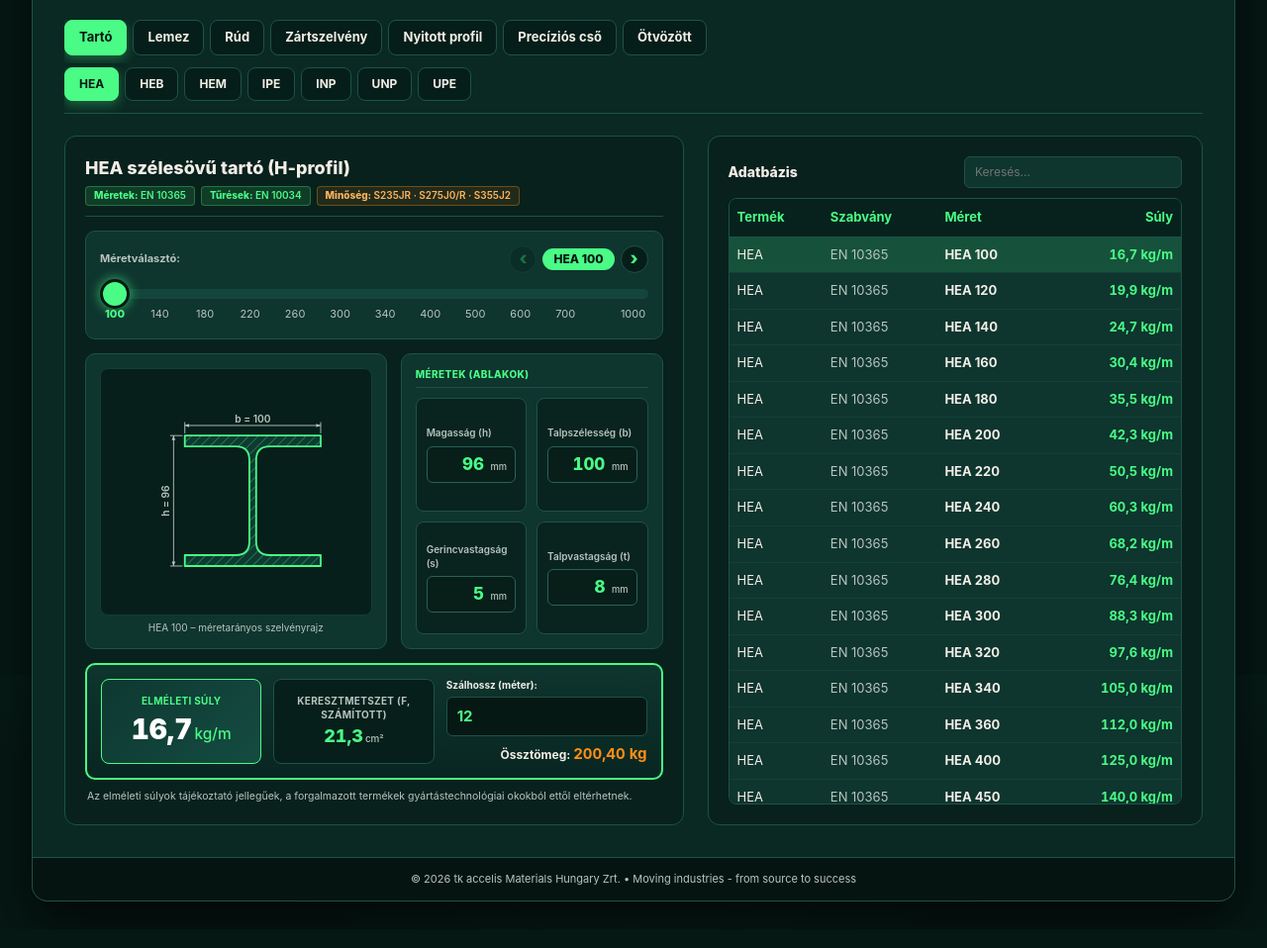
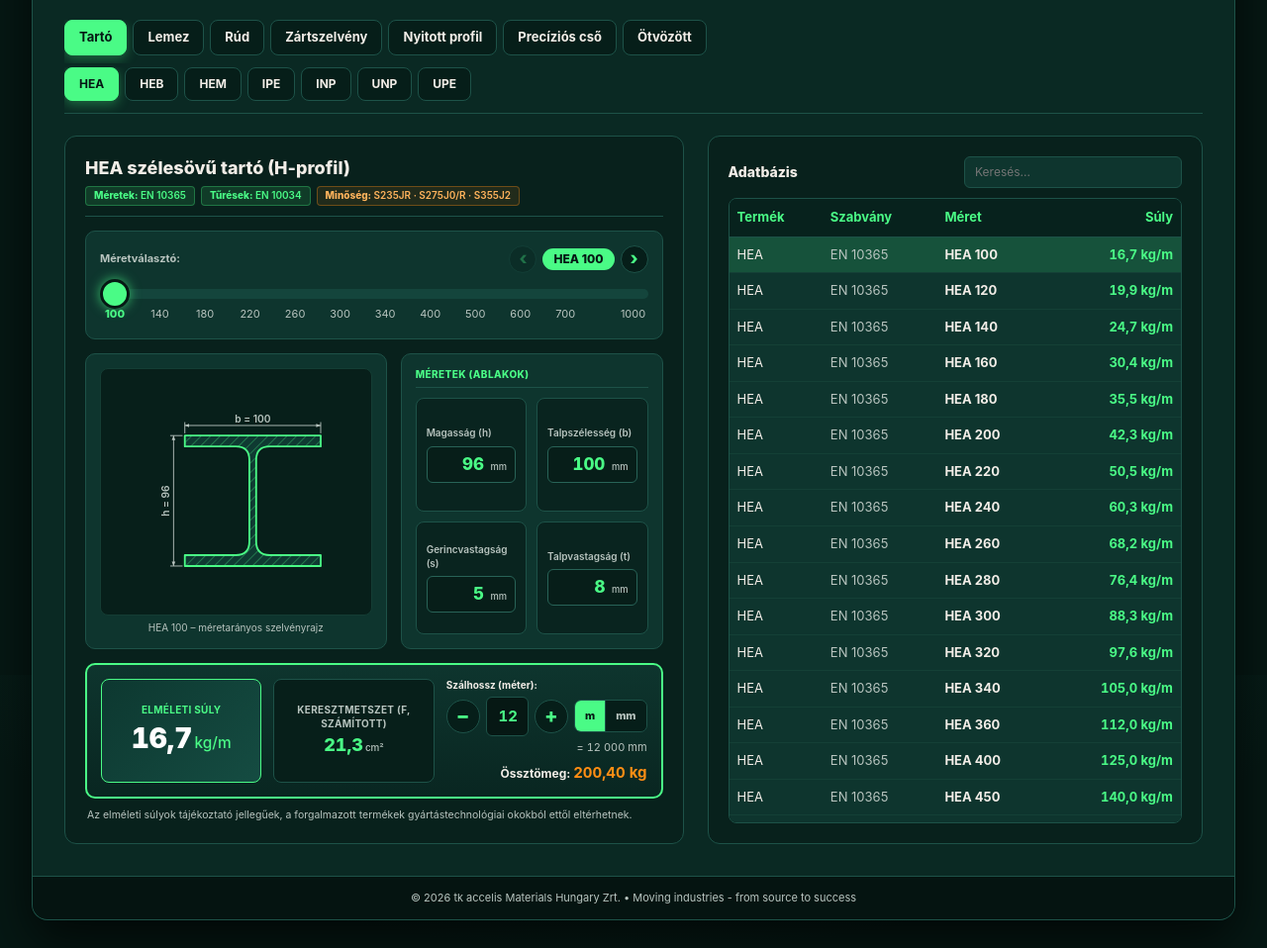
Before and after one commit to viktorbalazsi/kalkulator, a plain HTML site: page index.html in a window 1280 px wide. Shown: the part 118-1076 px from the top of the page at 99% size. Drawn offline with Linux system fonts and the light colour scheme.

Commit message:
Add files via upload

```diff
--- a/index.html
+++ b/index.html
@@ -315,6 +315,14 @@
             transition: border-color .15s;
         }
         .qty input:focus { border-color: var(--tk-active-green); }
+        .qty-row { display: flex; align-items: center; gap: 6px; }
+        .qty-row input { flex: 1; min-width: 0; text-align: right; font-variant-numeric: tabular-nums; }
+        .qty-row .step-btn { flex: none; width: 34px; height: 34px; font-size: 20px; }
+        .unit-switch { flex: none; }
+        .unit-switch button { padding: 8px 10px; font-size: 11px; }
+        .qty-hint { font-size: 11px; color: var(--tk-warm-muted); text-align: right; margin-top: 4px; min-height: 14px; font-variant-numeric: tabular-nums; }
+        .qty-hint.err { color: #ff9a9a; font-weight: 700; }
+        .qty input.err { border-color: #ff6e6e; }
         .total { font-size: 12px; font-weight: 700; margin-top: 8px; text-align: right; }
         .total-value { color: var(--tk-accent-orange); font-size: 15px; font-variant-numeric: tabular-nums; }
 
@@ -532,7 +540,16 @@
                 </div>
                 <div class="qty">
                     <label for="lengthInput" id="calcQtyLabel"></label>
-                    <input type="number" id="lengthInput" value="6.0" step="0.5" min="0.1" inputmode="decimal" oninput="calculateSubtotal()">
+                    <div class="qty-row">
+                        <button class="step-btn" type="button" aria-label="−" onclick="stepQty(-1)">−</button>
+                        <input type="text" id="lengthInput" value="6" inputmode="decimal" autocomplete="off" spellcheck="false"
+                               oninput="calculateSubtotal()" onblur="normalizeQty()" onkeydown="if(event.key==='Enter')this.blur()">
+                        <button class="step-btn" type="button" aria-label="+" onclick="stepQty(1)">+</button>
+                        <div class="lang-switch unit-switch" id="unitSwitch">
+                            <button type="button" data-u="m" onclick="setQtyUnit('m')">m</button><button type="button" data-u="mm" onclick="setQtyUnit('mm')">mm</button>
+                        </div>
+                    </div>
+                    <div class="qty-hint" id="qtyHint"></div>
                     <div class="total"><span data-i18n="total">Össztömeg:</span> <span class="total-value" id="subtotalWeight"></span></div>
                 </div>
             </div>
@@ -1949,7 +1966,7 @@
             stdLabel: "Méretek", tolLabel: "Tűrések", gradeLabel: "Minőség",
             note: "Az elméleti súlyok tájékoztató jellegűek, a forgalmazott termékek gyártástechnológiai okokból ettől eltérhetnek.",
             sizeLabel: "Táblaméret:", custom: "Egyedi méret", widthMm: "Szélesség (mm)", lengthMm: "Hosszúság (mm)",
-            qtyPieces: "Darabszám (tábla):", sheetWeight: "Elméleti tömeg / tábla", m2Weight: "Felületi tömeg", unitSheet: "kg/tábla",
+            qtyPieces: "Darabszám (tábla):", qtyLabelMm: "Szálhossz (milliméter):", invalidNum: "Érvénytelen szám", sheetWeight: "Elméleti tömeg / tábla", m2Weight: "Felületi tömeg", unitSheet: "kg/tábla",
             thickness: "Vastagság (t)", sheetW: "Szélesség", sheetL: "Hosszúság", sheetArea: "Felület",
             onlyDC01: "Ez a méret csak DC01 minőségben kapható.", onlyDX51: "Ez a méret csak DX51D+Z275 (horganyzott) minőségben kapható.",
             customNote: "Egyedi táblaméret: a tömeg számított érték, az elérhetőségről érdeklődjön kollégáinknál.",
@@ -1973,7 +1990,7 @@
             stdLabel: "Abmessungen", tolLabel: "Toleranzen", gradeLabel: "Güte",
             note: "Die theoretischen Gewichte sind Richtwerte; gelieferte Produkte können fertigungsbedingt davon abweichen.",
             sizeLabel: "Tafelformat:", custom: "Sonderformat", widthMm: "Breite (mm)", lengthMm: "Länge (mm)",
-            qtyPieces: "Stückzahl (Tafeln):", sheetWeight: "Theor. Gewicht / Tafel", m2Weight: "Flächengewicht", unitSheet: "kg/Tafel",
+            qtyPieces: "Stückzahl (Tafeln):", qtyLabelMm: "Stablänge (Millimeter):", invalidNum: "Ungültige Zahl", sheetWeight: "Theor. Gewicht / Tafel", m2Weight: "Flächengewicht", unitSheet: "kg/Tafel",
             thickness: "Dicke (t)", sheetW: "Breite", sheetL: "Länge", sheetArea: "Fläche",
             onlyDC01: "Dieses Format ist nur in DC01 lieferbar.", onlyDX51: "Dieses Format ist nur in DX51D+Z275 (verzinkt) lieferbar.",
             customNote: "Sonderformat: Gewicht berechnet – Verfügbarkeit bitte bei unseren Kollegen anfragen.",
@@ -1997,7 +2014,7 @@
             stdLabel: "Dimensions", tolLabel: "Tolerances", gradeLabel: "Grade",
             note: "Theoretical weights are for guidance only; supplied products may deviate for production reasons.",
             sizeLabel: "Sheet size:", custom: "Custom size", widthMm: "Width (mm)", lengthMm: "Length (mm)",
-            qtyPieces: "Quantity (sheets):", sheetWeight: "Theoretical weight / sheet", m2Weight: "Weight per m²", unitSheet: "kg/sheet",
+            qtyPieces: "Quantity (sheets):", qtyLabelMm: "Bar length (millimetres):", invalidNum: "Invalid number", sheetWeight: "Theoretical weight / sheet", m2Weight: "Weight per m²", unitSheet: "kg/sheet",
             thickness: "Thickness (t)", sheetW: "Width", sheetL: "Length", sheetArea: "Area",
             onlyDC01: "This size is available in DC01 only.", onlyDX51: "This size is available in DX51D+Z275 (galvanised) only.",
             customNote: "Custom size: weight is calculated – please ask our colleagues about availability.",
@@ -2108,9 +2125,9 @@
         applyStaticTexts();
         renderGroupTabs();
         loadSubTabs();
-        const qty = document.getElementById("lengthInput").value;
+        const qty = parseQty();
         loadProfile(currentGroupKey, currentSubKey, currentIndex);
-        document.getElementById("lengthInput").value = qty;   // a beírt hossz megmarad
+        if (!isNaN(qty)) document.getElementById("lengthInput").value = fmtQty(qty);   // a beírt hossz megmarad
         calculateSubtotal();
         buildMasterTable();
         filterMasterTable();
@@ -2199,9 +2216,11 @@
         currentIndex = index;
 
         document.getElementById("devProfileName").innerText = tSubName(subKey, sub);
-        document.getElementById("calcQtyLabel").innerText = T(isPlate(sub) ? "qtyPieces" : "qtyLabel");
-        document.getElementById("lengthInput").value = sub.defaultQty || 6.0;
-        document.getElementById("lengthInput").step = isPlate(sub) ? 1 : 0.5;
+        qtyIsPieces = isPlate(sub);
+        updateQtyUi();
+        // alapérték: lemeznél 1 tábla, egyébként a szokásos szálhossz (m-ben megadva, mm módban átváltva)
+        const def = sub.defaultQty || 6.0;
+        document.getElementById("lengthInput").value = fmtQty(qtyIsPieces ? def : (qtyUnit === "mm" ? def * 1000 : def));
         document.getElementById("sizePanel").hidden = !isPlate(sub);
         document.getElementById("hollowPanel").hidden = !(isHollow(sub) || isOpen(sub));
 
@@ -2764,10 +2783,63 @@
         document.getElementById("svgCaption").innerText = tCode(item.code) + " – " + T(type === "PLATE" ? "plateView" : "caption");
     }
 
+    // ===== Mennyiség / szálhossz: tetszőleges tizedes, vessző vagy pont, m vagy mm =====
+    let qtyUnit = "m", qtyIsPieces = false;
+    try { if (localStorage.getItem("tkQtyUnit") === "mm") qtyUnit = "mm"; } catch (e) {}
+
+    function parseQty() {
+        const raw = document.getElementById("lengthInput").value.replace(/\s/g, "").replace(",", ".");
+        return raw === "" || !/^\d*\.?\d*$/.test(raw) ? NaN : parseFloat(raw);
+    }
+    // legfeljebb 3 tizedes (m-ben ez 1 mm pontosság), felesleges nullák nélkül
+    const fmtQty = v => num(Math.round(v * 1000) / 1000);
+
+    function updateQtyUi() {
+        document.getElementById("unitSwitch").hidden = qtyIsPieces;
+        document.querySelectorAll("#unitSwitch button").forEach(b => b.classList.toggle("active", b.dataset.u === qtyUnit));
+        document.getElementById("calcQtyLabel").innerText =
+            T(qtyIsPieces ? "qtyPieces" : qtyUnit === "mm" ? "qtyLabelMm" : "qtyLabel");
+    }
+
+    function setQtyUnit(u) {
+        if (u === qtyUnit) return;
+        const v = parseQty();
+        qtyUnit = u;
+        try { localStorage.setItem("tkQtyUnit", u); } catch (e) {}
+        if (!isNaN(v)) document.getElementById("lengthInput").value = fmtQty(u === "mm" ? v * 1000 : v / 1000);
+        updateQtyUi();
+        calculateSubtotal();
+    }
+
+    function stepQty(d) {
+        const step = qtyIsPieces ? 1 : qtyUnit === "mm" ? 100 : 0.5;
+        const v = parseQty();
+        const base = isNaN(v) ? 0 : v;
+        // a következő kerek lépésre ugrik (pl. 6,25 → 6,5 vagy 6)
+        let next = d > 0 ? Math.floor(base / step + 1e-9) * step + step : Math.ceil(base / step - 1e-9) * step - step;
+        next = Math.max(qtyIsPieces ? 1 : step, next);
+        document.getElementById("lengthInput").value = fmtQty(next);
+        calculateSubtotal();
+    }
+
+    function normalizeQty() {
+        const v = parseQty();
+        if (!isNaN(v)) document.getElementById("lengthInput").value = fmtQty(v);
+    }
+
     function calculateSubtotal() {
-        const qty = parseFloat(document.getElementById("lengthInput").value) || 0;
-        const total = currentWeight * qty;
-        document.getElementById("subtotalWeight").innerText = num(total, 2) + " kg";
+        const input = document.getElementById("lengthInput"), hint = document.getElementById("qtyHint");
+        const v = parseQty();
+        const bad = isNaN(v) || v < 0;
+        input.classList.toggle("err", bad);
+        hint.classList.toggle("err", bad);
+        const qty = bad ? 0 : (qtyIsPieces ? v : qtyUnit === "mm" ? v / 1000 : v);   // métert / darabot számolunk
+        if (bad) hint.innerText = T("invalidNum");
+        else if (qtyIsPieces) hint.innerText = "";
+        else hint.innerText = qtyUnit === "mm"
+            ? `= ${num(Math.round(qty * 1000) / 1000)} m`
+            : `= ${String(Math.round(qty * 1000)).replace(/\B(?=(\d{3})+(?!\d))/g, { hu: " ", de: ".", en: "," }[currentLang])} mm`;
+        document.getElementById("subtotalWeight").innerText = num(currentWeight * qty, 2) + " kg";
     }
 
     // A táblázat egyetlen HTML-szövegként épül (több ezer sornál ez sokkal gyorsabb),
```
